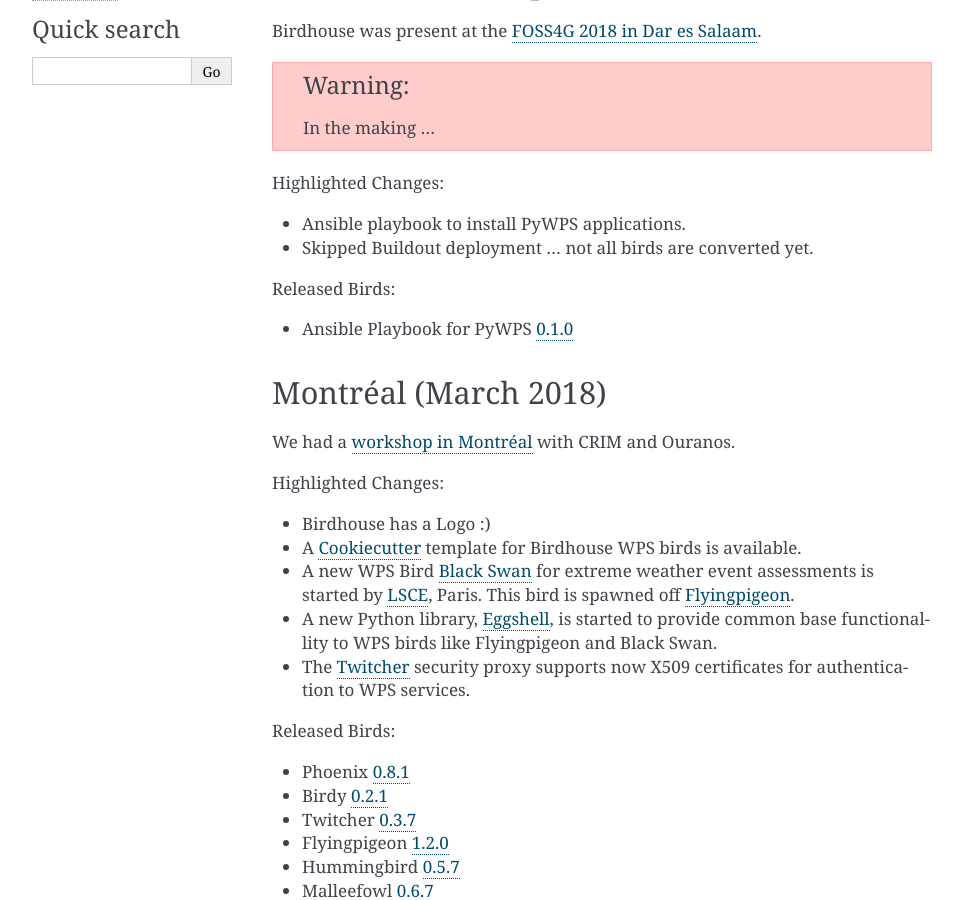
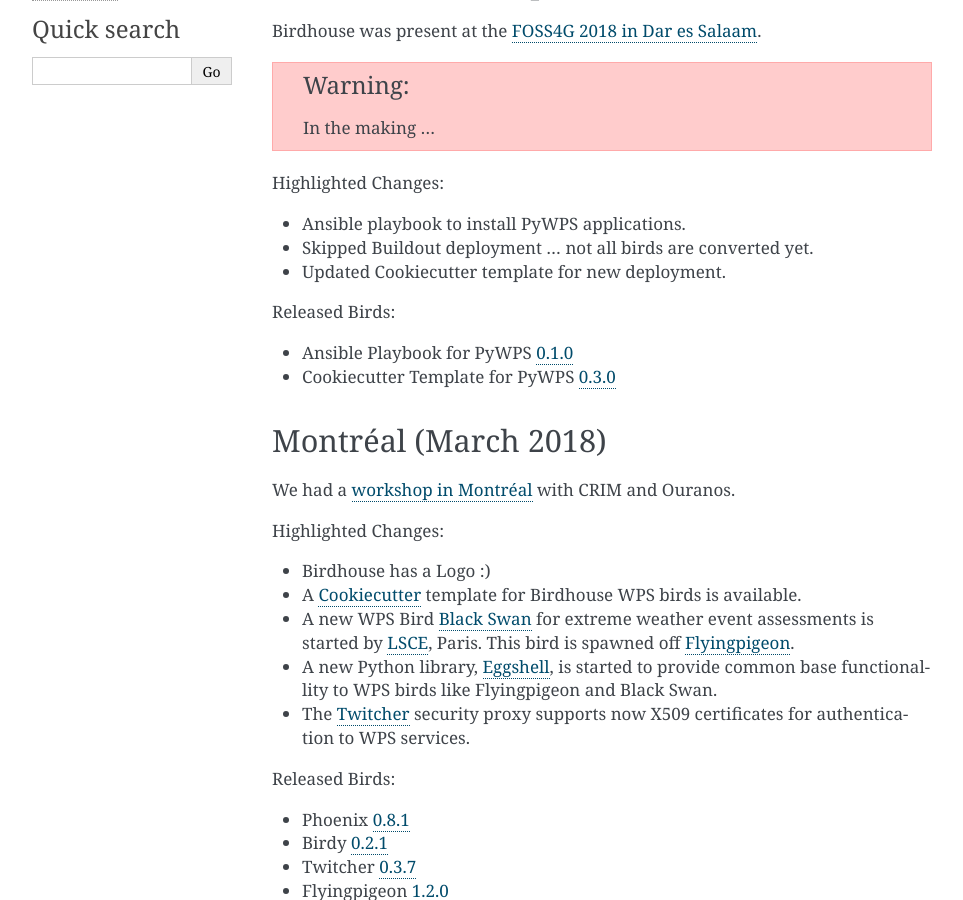
Before and after one commit to bird-house/birdhouse-docs, a Sphinx documentation site: the page built from docs/source/release_notes.rst, in a window 1280 px wide and 900 px high, scrolled down 359 px. Shown: the whole window, without its empty margins (148-1111 px from the left). Built offline with Sphinx 7.4.7, drawn with Linux system fonts in a browser that asks for light colours.

Commit message:
updated release notes (cookiecutter)

```diff
--- a/docs/source/release_notes.rst
+++ b/docs/source/release_notes.rst
@@ -20,10 +20,12 @@
 
 * Ansible playbook to install PyWPS applications.
 * Skipped Buildout deployment ... not all birds are converted yet.
+* Updated Cookiecutter template for new deployment.
 
 Released Birds:
 
 * Ansible Playbook for PyWPS `0.1.0 <https://github.com/bird-house/ansible-wps-playbook/releases/tag/0.1.0>`_
+* Cookiecutter Template for PyWPS `0.3.0 <https://github.com/bird-house/cookiecutter-birdhouse/releases/tag/v0.3.0>`_
 
 Montréal (March 2018)
 =====================
```
